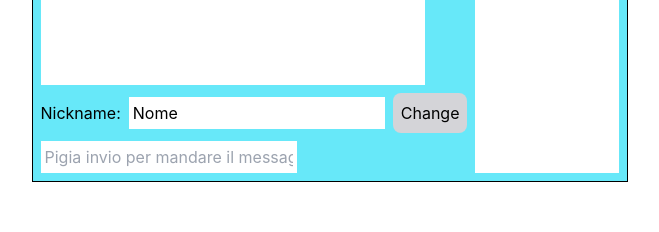
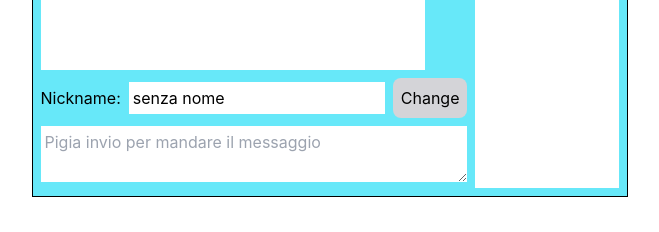
Before and after one commit to mcafi/neatto, a React (Create React App) app: page / in a window 1280 px wide. Shown: the part 475-707 px from the top of the page, without its empty margins (310-969 px from the left). Built offline with nearby package versions, Linux system fonts and the light colour scheme; no server answers; the database is empty.

Commit message:
workinggg

```diff
--- a/src/chat/Message.jsx
+++ b/src/chat/MessageInput.jsx
@@ -1,16 +1,18 @@
 import React, { useState } from "react";
 import { firestore } from "../firebase";
 import { collection, addDoc, serverTimestamp } from "firebase/firestore";
+import { useSelector } from "react-redux";
 
-export default function Message() {
+export default function MessageInput() {
   const [message, setmessage] = useState("");
+  const author = useSelector(state => state)
 
   const messagesRef = collection(firestore, "messages");
 
   const handleKeyDown = async (e) => {
     if (e.key === "Enter" && message) {
       await addDoc(messagesRef, {
-          author: "cafi",
+          author,
           message,
           sent: serverTimestamp()
       })
@@ -19,8 +21,9 @@ export default function Message() {
   };
 
   return (
-    <input
-      className="p-1 w-100"
+    <textarea
+      className="p-1 w-full"
+      rows="2"
       value={message}
       onChange={(e) => setmessage(e.target.value)}
       onKeyDown={handleKeyDown}
--- a/src/chat/Messges.jsx
+++ b/src/chat/Messges.jsx
@@ -2,12 +2,20 @@ import { firestore } from "../firebase";
 import { collection, limit, orderBy, query } from "firebase/firestore";
 import { useCollectionData } from "react-firebase-hooks/firestore";
 import MessageItem from "./MessageItem";
+import { useEffect, useRef } from "react";
 
 export default function Messages() {
+
   const messagesRef = collection(firestore, "messages");
   const q = query(messagesRef, orderBy("sent"), limit(25));
 
   const [messages] = useCollectionData(q);
+
+  const lastMessage = useRef(null);
+
+  useEffect(() => {
+    lastMessage.current.scrollIntoView()
+  }, [messages])
 
   return (
     <div className="bg-white h-96 w-96 overflow-auto">
@@ -20,6 +28,7 @@ export default function Messages() {
               message={msg.message}
             />
           ))}
+          <li ref={lastMessage}></li>
       </ul>
     </div>
   );
--- a/src/chat/Name.jsx
+++ b/src/chat/Name.jsx
@@ -1,12 +1,21 @@
-import React, { useState } from 'react';
+import { useSelector, useDispatch } from "react-redux";
 
 export default function Name() {
-    const [name, setName] = useState("Nome")
-    return (
-        <div className="py-2">
-            Nickname:
-            <input className='p-1 mx-2' type="text" value={name} onChange={e => setName(e.target.value)}></input>
-            <button className='rounded-lg p-2 bg-zinc-300'>Change</button>
-        </div>
-    )
+  const name = useSelector((state) => state);
+  const dispatch = useDispatch();
+
+  return (
+    <div className="py-2">
+      Nickname:
+      <input
+        className="p-1 mx-2"
+        type="text"
+        value={name}
+        onChange={(e) =>
+          dispatch({ type: "CHANGE_NAME", payload: e.target.value })
+        }
+      ></input>
+      <button className="rounded-lg p-2 bg-zinc-300">Change</button>
+    </div>
+  );
 }
--- a/src/chat/index.js
+++ b/src/chat/index.js
@@ -1,6 +1,5 @@
-import { useEffect, useState } from "react"
 import List from "./List"
-import Message from "./Message"
+import MessageInput from "./MessageInput"
 import Messages from "./Messges"
 import Name from "./Name"
 
@@ -12,7 +11,7 @@ export default function Chat() {
                 <div>
                     <Messages />
                     <Name />
-                    <Message />
+                    <MessageInput />
                 </div>
                 <List />
             </div>
--- a/src/index.js
+++ b/src/index.js
@@ -1,11 +1,15 @@
-import React from 'react';
-import ReactDOM from 'react-dom';
-import './index.css';
-import App from './App';
+import React from "react";
+import ReactDOM from "react-dom";
+import "./index.css";
+import App from "./App";
+import { store } from "./state";
+import { Provider } from "react-redux";
 
 ReactDOM.render(
   <React.StrictMode>
-    <App />
+    <Provider store={store}>
+      <App />
+    </Provider>
   </React.StrictMode>,
-  document.getElementById('root')
+  document.getElementById("root")
 );
--- /dev/null
+++ b/src/state/index.js
@@ -0,0 +1,12 @@
+import { createStore } from "redux";
+
+function name(state = "", action) {
+  switch (action.type) {
+    case "CHANGE_NAME":
+      return action.payload;
+    default:
+      return state;
+  }
+}
+
+export const store = createStore(name, "senza nome");
```
